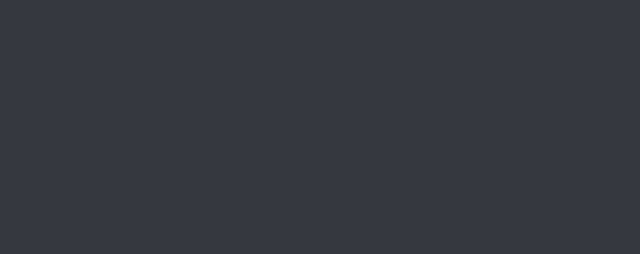
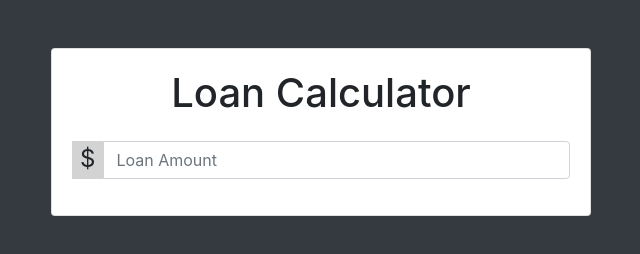
Before and after one commit to davidcastrodesign/loan_calculator, a plain HTML site: page Indext.html in a window 1280 px wide. Shown: the whole page, without its empty margins (319-959 px from the left). Drawn offline with nearby package versions, Linux system fonts and the light colour scheme.

Commit message:
1st form box setup

```diff
--- a/Indext.html
+++ b/Indext.html
@@ -19,7 +19,23 @@
     <title>Loan Calculator</title>
   </head>
   <body class="bg-dark">
-
+    <div class="container">
+      <div class="row">
+        <div class="col-md-6 mx-auto">
+          <div class="card card-body text-center mt-5">
+            <h1 class="heading display-5 pb-3">Loan Calculator</h1>
+            <form id="loan-form">
+              <div class="form-group">
+                <div class="input-group">
+                  <span class="input-group-addon" style="background: lightgrey; font-size: 1.5rem; padding: 0 0.5rem;">$</span>
+                  <input type="number" class="form-control" id="amount" placeholder="Loan Amount">
+                </div>
+              </div>
+            </form>
+          </div>
+        </div>
+      </div>
+    </div>
     </div>
     <!-- Optional JavaScript; choose one of the two! -->
 
```
